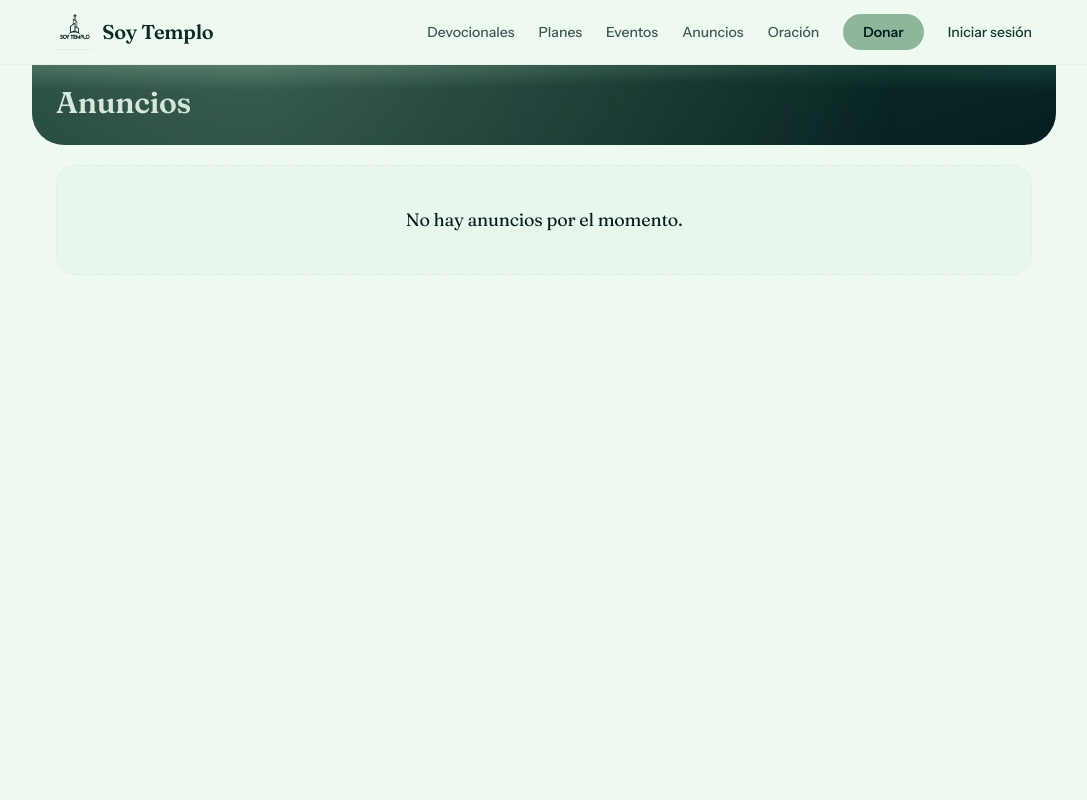
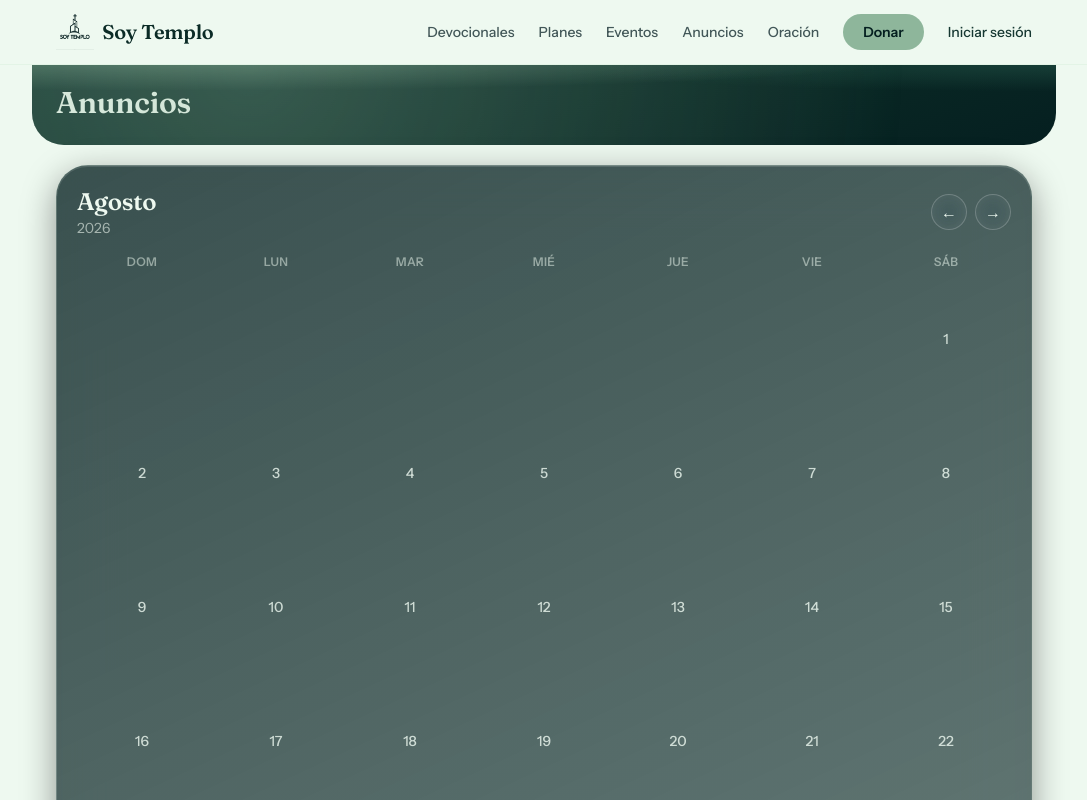
Before and after one commit to joelcastaneda777-coder/Soy-Templo, a Next.js app: page /anuncios in a window 1280 px wide. Shown: the top 800 px of the page, without its empty margins (96-1183 px from the left). Built offline with nearby package versions, Linux system fonts and the light colour scheme; no server answers; the database is empty.

Commit message:
Calendario de vidrio para Anuncios: navegación mensual, indicadores por día y animaciones

```diff
--- /dev/null
+++ b/src/app/anuncios/announcements-calendar.tsx
@@ -0,0 +1,186 @@
+"use client";
+
+import { useState } from "react";
+import Link from "next/link";
+import { useRouter } from "next/navigation";
+import { Badge } from "@/components/ui/badge";
+import { Card } from "@/components/ui/card";
+import { EmptyState } from "@/components/ui/empty-state";
+import { cn } from "@/lib/utils";
+
+export type CalendarAnnouncement = {
+  id: string;
+  title: string;
+  description: string;
+  category: string;
+  action_label: string | null;
+  action_url: string | null;
+  image_url: string | null;
+  is_featured: boolean;
+  day: number; // día del mes (1-31), ya calculado en hora de El Salvador
+};
+
+const WEEKDAYS = ["Dom", "Lun", "Mar", "Mié", "Jue", "Vie", "Sáb"];
+const MONTH_NAMES = [
+  "Enero", "Febrero", "Marzo", "Abril", "Mayo", "Junio",
+  "Julio", "Agosto", "Septiembre", "Octubre", "Noviembre", "Diciembre",
+];
+
+const categoryLabels: Record<string, string> = {
+  general: "Información general", jovenes: "Jóvenes", ninos: "Niños",
+  mujeres: "Mujeres", hombres: "Hombres", discipulado: "Discipulado",
+  servicio: "Servicio comunitario", creativo: "Ministerio creativo", especiales: "Actividades especiales",
+};
+
+export function AnnouncementsCalendar({
+  year,
+  month, // 1-12
+  announcements,
+  todayDay,
+  isCurrentMonth,
+}: {
+  year: number;
+  month: number;
+  announcements: CalendarAnnouncement[];
+  todayDay: number | null;
+  isCurrentMonth: boolean;
+}) {
+  const router = useRouter();
+
+  const byDay = new Map<number, CalendarAnnouncement[]>();
+  for (const a of announcements) {
+    const list = byDay.get(a.day) ?? [];
+    list.push(a);
+    byDay.set(a.day, list);
+  }
+
+  const firstDayOfMonth = new Date(year, month - 1, 1);
+  const daysInMonth = new Date(year, month, 0).getDate();
+  const startWeekday = firstDayOfMonth.getDay(); // 0 = domingo
+
+  const defaultSelected = isCurrentMonth && todayDay ? todayDay : byDay.keys().next().value ?? null;
+  const [selectedDay, setSelectedDay] = useState<number | null>(defaultSelected);
+  const [justSelected, setJustSelected] = useState<number | null>(null);
+
+  function goToMonth(deltaMonths: number) {
+    const d = new Date(year, month - 1 + deltaMonths, 1);
+    router.push(`/anuncios?y=${d.getFullYear()}&m=${d.getMonth() + 1}`);
+  }
+
+  function selectDay(day: number) {
+    setSelectedDay(day);
+    setJustSelected(day);
+    window.setTimeout(() => setJustSelected(null), 300);
+  }
+
+  const cells: (number | null)[] = [
+    ...Array.from({ length: startWeekday }, () => null),
+    ...Array.from({ length: daysInMonth }, (_, i) => i + 1),
+  ];
+
+  const selectedAnnouncements = selectedDay ? byDay.get(selectedDay) ?? [] : [];
+
+  return (
+    <div className="space-y-4">
+      <div className="glass-surface rounded-[2rem] p-5" data-variant="strong">
+        <div className="mb-4 flex items-center justify-between">
+          <div>
+            <h2 className="font-display text-2xl font-semibold">{MONTH_NAMES[month - 1]}</h2>
+            <p className="text-sm text-anil-50/60">{year}</p>
+          </div>
+          <div className="flex gap-2">
+            <button
+              type="button"
+              onClick={() => goToMonth(-1)}
+              aria-label="Mes anterior"
+              className="glass-chip flex h-9 w-9 items-center justify-center rounded-full text-anil-50"
+            >
+              ←
+            </button>
+            <button
+              type="button"
+              onClick={() => goToMonth(1)}
+              aria-label="Mes siguiente"
+              className="glass-chip flex h-9 w-9 items-center justify-center rounded-full text-anil-50"
+            >
+              →
+            </button>
+          </div>
+        </div>
+
+        <div className="grid grid-cols-7 gap-1 text-center text-xs font-semibold uppercase tracking-wide text-anil-50/50">
+          {WEEKDAYS.map((w) => <div key={w}>{w}</div>)}
+        </div>
+
+        <div className="mt-2 grid grid-cols-7 gap-1">
+          {cells.map((day, i) => {
+            if (day === null) return <div key={`empty-${i}`} />;
+            const hasItems = byDay.has(day);
+            const isToday = isCurrentMonth && day === todayDay;
+            const isSelected = day === selectedDay;
+
+            return (
+              <button
+                key={day}
+                type="button"
+                onClick={() => selectDay(day)}
+                aria-label={`${day} de ${MONTH_NAMES[month - 1]}${hasItems ? ", con anuncios" : ""}`}
+                aria-pressed={isSelected}
+                className={cn(
+                  "relative flex aspect-square flex-col items-center justify-center rounded-full text-sm font-medium transition-colors",
+                  isSelected
+                    ? "bg-anil-50 text-anil-900"
+                    : isToday
+                      ? "border border-cirio-500/70 text-anil-50"
+                      : "text-anil-50/80 hover:bg-white/10",
+                  justSelected === day && "day-cell-selected"
+                )}
+              >
+                {day}
+                {hasItems ? (
+                  <span
+                    className={cn(
+                      "dot-pulse mt-0.5 h-1.5 w-1.5 rounded-full",
+                      isSelected ? "text-anil-900" : "text-cirio-500"
+                    )}
+                    style={{ backgroundColor: "currentColor" }}
+                    aria-hidden
+                  />
+                ) : (
+                  <span className="mt-0.5 h-1.5 w-1.5" aria-hidden />
+                )}
+              </button>
+            );
+          })}
+        </div>
+      </div>
+
+      <div key={selectedDay ?? "none"} className="space-y-3">
+        {selectedAnnouncements.length ? (
+          selectedAnnouncements.map((a, i) => (
+            <Card key={a.id} className="stagger-item" style={{ animationDelay: `${i * 50}ms` }}>
+              {a.image_url ? (
+                <img src={a.image_url} alt="" className="mb-4 max-h-56 w-full rounded-2xl object-cover" />
+              ) : null}
+              <div className="flex flex-wrap items-center gap-2">
+                <Badge tone="anil">{categoryLabels[a.category] ?? a.category}</Badge>
+                {a.is_featured ? <span className="text-xs font-semibold text-cirio-600">★ Destacado</span> : null}
+              </div>
+              <h3 className="mt-2 font-display text-xl font-semibold">{a.title}</h3>
+              <p className="mt-1 leading-relaxed text-tinta-suave">{a.description}</p>
+              {a.action_url && a.action_label ? (
+                <Link href={a.action_url} className="mt-3 inline-block font-semibold text-anil-600">
+                  {a.action_label} →
+                </Link>
+              ) : null}
+            </Card>
+          ))
+        ) : (
+          <EmptyState
+            title={selectedDay ? "Sin anuncios ese día." : "Elige un día con punto para ver el anuncio."}
+          />
+        )}
+      </div>
+    </div>
+  );
+}
--- a/src/app/anuncios/page.tsx
+++ b/src/app/anuncios/page.tsx
@@ -1,3 +1,81 @@
-import type{Metadata}from"next";import{createClient}from"@/lib/supabase/server";import{Card}from"@/components/ui/card";import{Badge}from"@/components/ui/badge";import{EmptyState}from"@/components/ui/empty-state";import{PageHero}from"@/components/layout/page-hero";import{t}from"@/lib/i18n/es";import Link from"next/link";export const metadata:Metadata={title:"Anuncios"};export const dynamic="force-dynamic";
-const categoryLabels:Record<string,string>={general:"Información general",jovenes:"Jóvenes",ninos:"Niños",mujeres:"Mujeres",hombres:"Hombres",discipulado:"Discipulado",servicio:"Servicio comunitario",creativo:"Ministerio creativo",especiales:"Actividades especiales"};
-export default async function AnnouncementsPage(){const supabase=await createClient();const now=new Date().toISOString();const{data:announcements}=await supabase.from("announcements").select("id,title,description,category,action_label,action_url,publish_at,image_url,is_featured").eq("status","published").lte("publish_at",now).or(`expires_at.is.null,expires_at.gte.${now}`).order("is_featured",{ascending:false}).order("priority",{ascending:false}).order("publish_at",{ascending:false});return <div className="space-y-5"><PageHero title={t.nav.announcements}/>{announcements?.length?<ul className="space-y-4">{announcements.map((a,i)=><li key={a.id} className="stagger-item" style={{animationDelay:`${i*40}ms`}}><Card>{a.image_url?<img src={a.image_url} alt="" className="mb-4 max-h-64 w-full rounded-2xl object-cover"/>:null}<div className="flex flex-wrap items-center gap-2"><Badge tone="anil">{categoryLabels[a.category]??a.category}</Badge>{a.is_featured?<span className="text-xs font-semibold">★ Destacado</span>:null}</div><h2 className="mt-2 font-display text-xl font-semibold">{a.title}</h2><p className="mt-1 leading-relaxed text-tinta-suave">{a.description}</p>{a.action_url&&a.action_label?<Link href={a.action_url} className="mt-3 inline-block font-semibold text-anil-600">{a.action_label} →</Link>:null}</Card></li>)}</ul>:<EmptyState title="No hay anuncios por el momento."/>}</div>}
+import type { Metadata } from "next";
+import { createClient } from "@/lib/supabase/server";
+import { PageHero } from "@/components/layout/page-hero";
+import { t } from "@/lib/i18n/es";
+import { AnnouncementsCalendar, type CalendarAnnouncement } from "./announcements-calendar";
+
+export const metadata: Metadata = { title: "Anuncios" };
+export const dynamic = "force-dynamic";
+
+const TZ = "America/El_Salvador";
+
+function todayInElSalvador(): { year: number; month: number; day: number } {
+  const parts = new Intl.DateTimeFormat("en-CA", {
+    timeZone: TZ,
+    year: "numeric",
+    month: "2-digit",
+    day: "2-digit",
+  }).formatToParts(new Date());
+  const get = (type: string) => Number(parts.find((p) => p.type === type)?.value);
+  return { year: get("year"), month: get("month"), day: get("day") };
+}
+
+/** Día del mes (1-31) de una fecha ISO, en hora de El Salvador. */
+function dayOfMonthInElSalvador(iso: string): number {
+  const parts = new Intl.DateTimeFormat("en-CA", { timeZone: TZ, day: "2-digit" }).formatToParts(new Date(iso));
+  return Number(parts.find((p) => p.type === "day")?.value);
+}
+
+export default async function AnnouncementsPage({
+  searchParams,
+}: {
+  searchParams: Promise<{ y?: string; m?: string }>;
+}) {
+  const { y, m } = await searchParams;
+  const today = todayInElSalvador();
+
+  const year = Number(y) || today.year;
+  const month = Number(m) || today.month; // 1-12
+  const isCurrentMonth = year === today.year && month === today.month;
+
+  // Rango del mes en UTC aproximado (suficiente para filtrar; el día exacto
+  // de cada anuncio se recalcula abajo en hora de El Salvador).
+  const monthStart = new Date(Date.UTC(year, month - 1, 1, 0, 0, 0));
+  const monthEnd = new Date(Date.UTC(year, month, 1, 0, 0, 0));
+  // Colchón de un día a cada lado para no perder anuncios cerca del cambio de mes por zona horaria.
+  monthStart.setUTCDate(monthStart.getUTCDate() - 1);
+  monthEnd.setUTCDate(monthEnd.getUTCDate() + 1);
+
+  const supabase = await createClient();
+  const { data } = await supabase
+    .from("announcements")
+    .select("id, title, description, category, action_label, action_url, image_url, is_featured, publish_at")
+    .eq("status", "published")
+    .eq("display_on_agenda", true)
+    .gte("publish_at", monthStart.toISOString())
+    .lt("publish_at", monthEnd.toISOString())
+    .order("priority", { ascending: false })
+    .order("publish_at", { ascending: true });
+
+  const announcements: CalendarAnnouncement[] = (data ?? [])
+    .map((a) => ({ ...a, day: dayOfMonthInElSalvador(a.publish_at) }))
+    // vuelve a filtrar por si el colchón de zona horaria trajo un día del mes vecino
+    .filter((a) => {
+      const d = new Date(a.publish_at);
+      const local = new Intl.DateTimeFormat("en-CA", { timeZone: TZ, year: "numeric", month: "2-digit" }).format(d);
+      return local === `${year}-${String(month).padStart(2, "0")}`;
+    });
+
+  return (
+    <div className="space-y-5">
+      <PageHero title={t.nav.announcements} />
+      <AnnouncementsCalendar
+        year={year}
+        month={month}
+        announcements={announcements}
+        todayDay={isCurrentMonth ? today.day : null}
+        isCurrentMonth={isCurrentMonth}
+      />
+    </div>
+  );
+}
--- a/src/app/globals.css
+++ b/src/app/globals.css
@@ -296,6 +296,38 @@ h1, h2, h3, .font-display {
   .hero-mesh::before { animation: none; }
   .animate-check-pop { animation: none; }
   .stagger-item { animation: none; opacity: 1; transform: none; }
+  .dot-pulse::before { animation: none; }
+  .day-cell-selected { animation: none; }
+}
+
+/* Punto indicador con pulso: comunica "hay algo aquí" en el calendario,
+   sin ser tan intenso como para distraer de la lectura. */
+.dot-pulse {
+  position: relative;
+}
+.dot-pulse::before {
+  content: "";
+  position: absolute;
+  inset: -3px;
+  border-radius: 999px;
+  background: currentColor;
+  opacity: 0.35;
+  animation: dot-pulse-ring 2.4s ease-out infinite;
+}
+@keyframes dot-pulse-ring {
+  0% { transform: scale(0.6); opacity: 0.45; }
+  70% { transform: scale(1.8); opacity: 0; }
+  100% { transform: scale(1.8); opacity: 0; }
+}
+
+/* Selección de día en el calendario: un pequeño "asentamiento" al elegir. */
+@keyframes day-cell-pop {
+  0% { transform: scale(0.85); }
+  60% { transform: scale(1.08); }
+  100% { transform: scale(1); }
+}
+.day-cell-selected {
+  animation: day-cell-pop 260ms cubic-bezier(0.34, 1.56, 0.64, 1);
 }
 
 /* Transiciones de página con continuidad (View Transitions API nativa).
```
